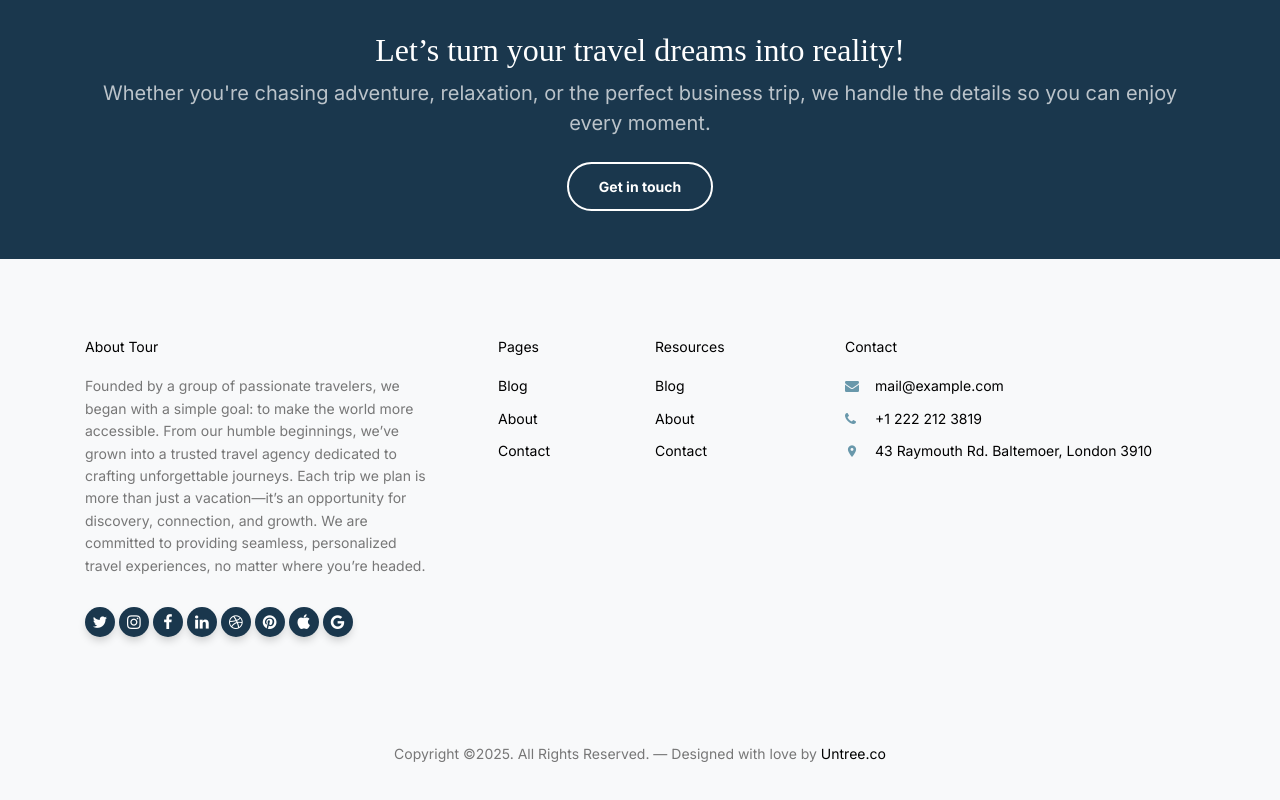
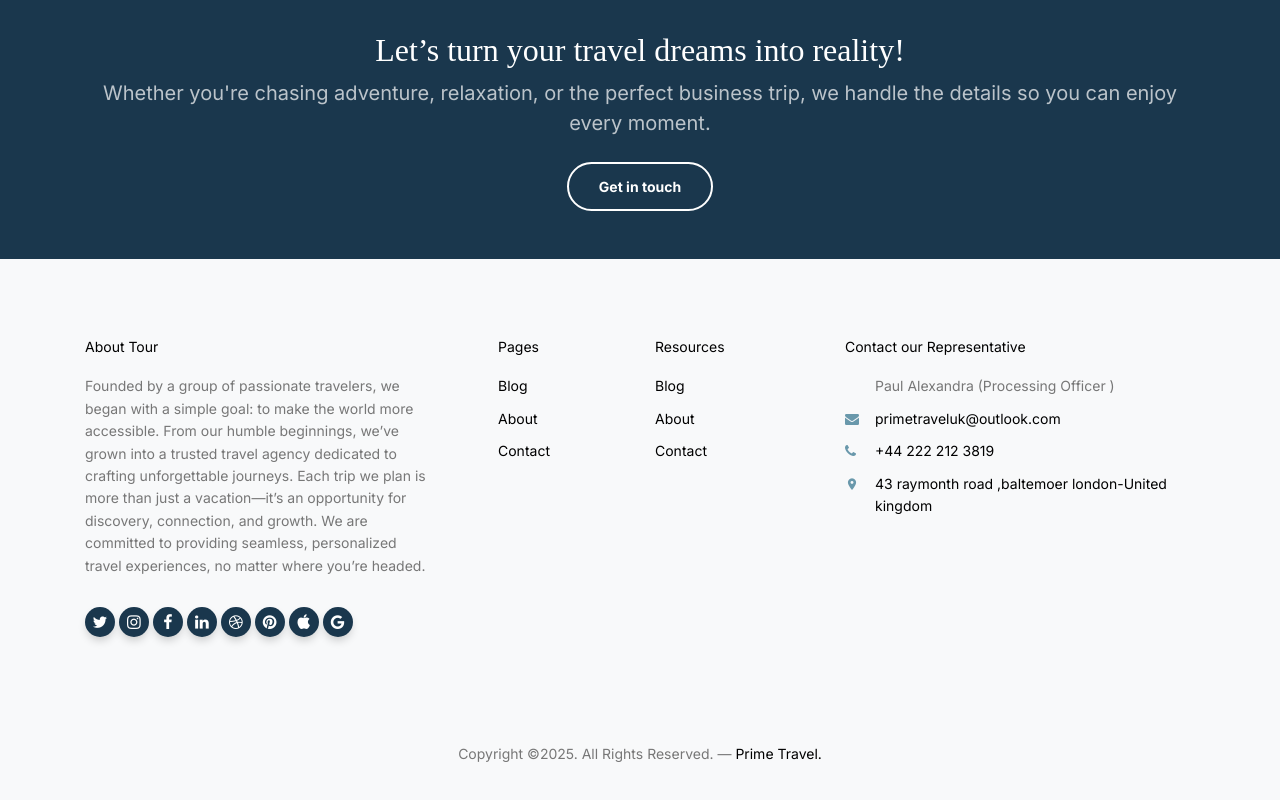
Before and after one commit to gusikowski11/primetravel, a plain HTML site: page about.html in a window 1280 px wide. Shown: the part 2642-3442 px from the top of the page. Drawn offline with Linux system fonts and the light colour scheme; files whose address does not match are found by name; a web font is replaced by a local one.

Commit message:
Update about.html

```diff
--- a/about.html
+++ b/about.html
@@ -272,7 +272,7 @@ These services offer the perfect blend of luxury, personalization, and convenien
     </div>
   </div>
 
-  <div class="site-footer">
+<div class="site-footer">
     <div class="inner first">
       <div class="container">
         <div class="row">
@@ -316,11 +316,12 @@ These services offer the perfect blend of luxury, personalization, and convenien
           </div>
           <div class="col-md-6 col-lg-4">
             <div class="widget">
-              <h3 class="heading">Contact</h3>
+              <h3 class="heading">Contact our Representative </h3>
               <ul class="list-unstyled quick-info links">
-                <li class="email"><a href="#">mail@example.com</a></li>
-                <li class="phone"><a href="#">+1 222 212 3819</a></li>
-                <li class="address"><a href="#">43 Raymouth Rd. Baltemoer, London 3910</a></li>
+                <li>Paul Alexandra (Processing Officer )</li>
+                <li class="email"><a href="#">primetraveluk@outlook.com</a></li>
+                <li class="phone"><a href="#">+44 222 212 3819</a></li>
+                <li class="address"><a href="#">43 raymonth road ,baltemoer london-United kingdom</a></li>
               </ul>
             </div>
           </div>
@@ -334,7 +335,7 @@ These services offer the perfect blend of luxury, personalization, and convenien
       <div class="container">
         <div class="row text-center">
           <div class="col-md-8 mb-3 mb-md-0 mx-auto">
-            <p>Copyright &copy;<script>document.write(new Date().getFullYear());</script>. All Rights Reserved. &mdash; Designed with love by <a href="https://untree.co" class="link-highlight">Untree.co</a> <!-- License information: https://untree.co/license/ -->
+            <p>Copyright &copy;<script>document.write(new Date().getFullYear());</script>. All Rights Reserved. &mdash; <a href="#" class="link-highlight">Prime Travel.</a> <!-- License information: https://untree.co/license/ -->
             </p>
           </div>
 
@@ -342,6 +343,7 @@ These services offer the perfect blend of luxury, personalization, and convenien
       </div>
     </div>
   </div>
+
 
   <div id="overlayer"></div>
   <div class="loader">
```
